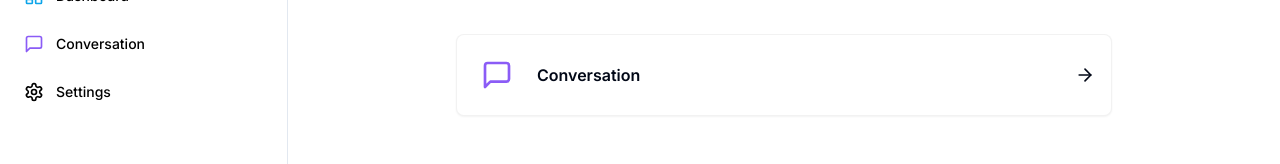
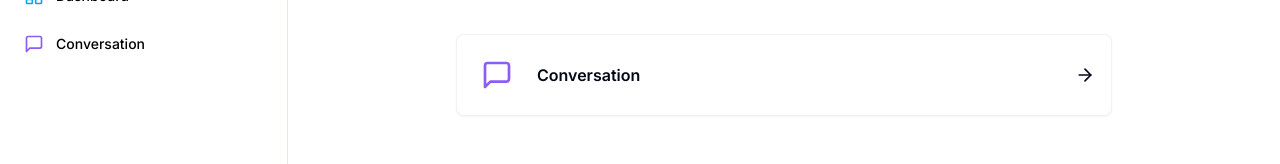
Before and after one commit to bvcr93/Saas-AI-chat, a Next.js app: page /dashboard in a window 1280 px wide. Shown: the part 154-318 px from the top of the page. Built offline with nearby package versions, Linux system fonts and the light colour scheme.

Commit message:
removed settings from sidebar

```diff
--- a/components/Sidebar.tsx
+++ b/components/Sidebar.tsx
@@ -17,11 +17,6 @@ const routes = [
     icon: MessageSquare,
     href: "/conversation",
     color: "text-violet-500",
-  },
-  {
-    label: "Settings",
-    icon: Settings,
-    href: "/settings",
   },
 ];
 export default function Sidebar() {
--- a/components/ui/sheet.tsx
+++ b/components/ui/sheet.tsx
@@ -14,10 +14,10 @@ const SheetTrigger = SheetPrimitive.Trigger
 const SheetClose = SheetPrimitive.Close
 
 const SheetPortal = ({
-  className,
+
   ...props
 }: SheetPrimitive.DialogPortalProps) => (
-  <SheetPrimitive.Portal className={cn(className)} {...props} />
+  <SheetPrimitive.Portal  {...props} />
 )
 SheetPortal.displayName = SheetPrimitive.Portal.displayName
 
--- a/package.json
+++ b/package.json
@@ -10,6 +10,7 @@
   },
   "dependencies": {
     "@hookform/resolvers": "^3.3.0",
+    "@radix-ui/react-alert-dialog": "^1.0.5",
     "@radix-ui/react-dialog": "^1.0.4",
     "@radix-ui/react-label": "^2.0.2",
     "@radix-ui/react-slot": "^1.0.2",
```
Also changed, not shown: 1 other file (tests, documents, lock files or other folders).
